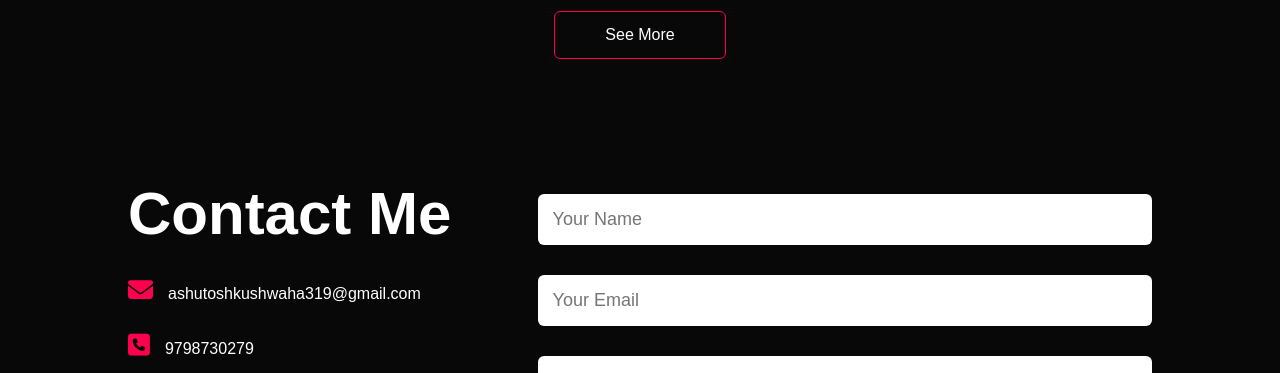
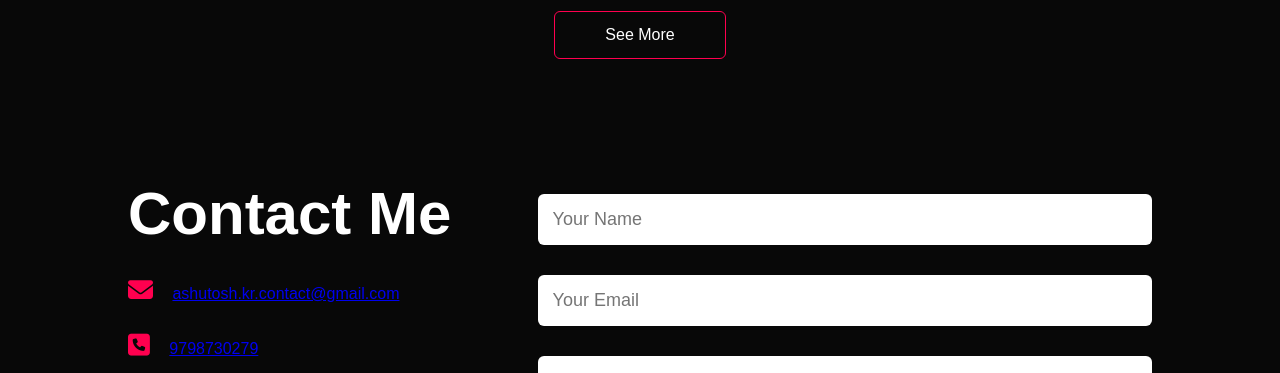
Before and after one commit to erashutoshkumar/portfolio, a plain HTML site: page index.html in a window 1280 px wide. Shown: the part 2561-2934 px from the top of the page. Drawn offline with Linux system fonts and the light colour scheme.

Commit message:
Update index.html

```diff
--- a/index.html
+++ b/index.html
@@ -166,8 +166,10 @@
         <div class="row">
             <div class="contact-left">
                 <h1 class="sub-title">Contact Me</h1>
-                <p><i class="fa-solid fa-envelope"></i>ashutoshkushwaha319@gmail.com</p>
-                <p><i class="fa-sharp fa-solid fa-square-phone"></i>9798730279</p>
+                <p><i class="fa-solid fa-envelope"></i>
+                    <a class="single" href="email;ashutosh.kr.contact">ashutosh.kr.contact@gmail.com</a></p>
+                <p><i class="fa-sharp fa-solid fa-square-phone"></i>
+                    <a class="single" href="tel;9798730279">9798730279</a></p>
                 <div class="social-icons">
                     <a href="https://www.facebook.com/profile.php?id=100093559676569&mibextid=ZbWKwL"><i class="fa-brands fa-facebook"></i></a>
                     <a href="https://instagram.com/singh_ashu_tosh"><i class="fa-brands fa-square-instagram"></i></a>
```
